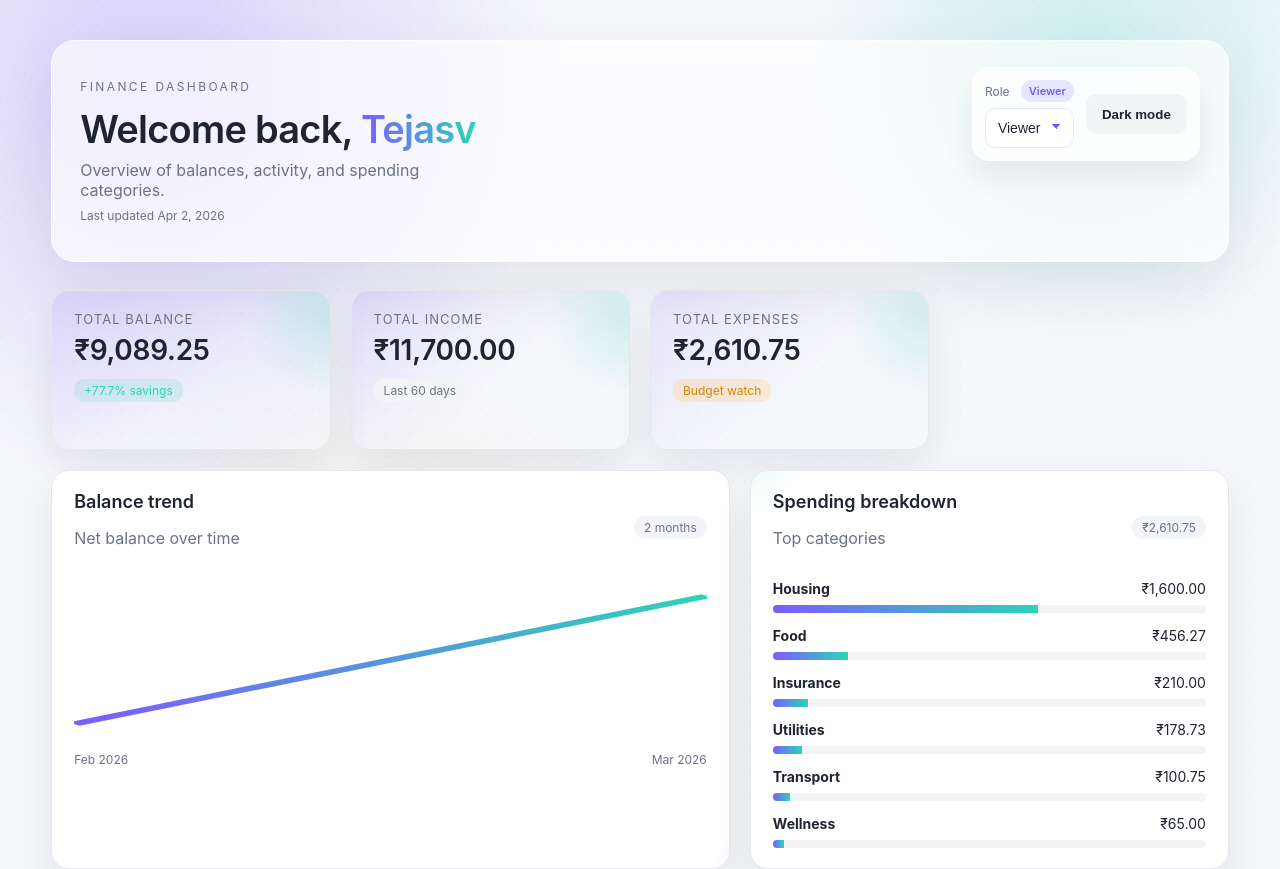
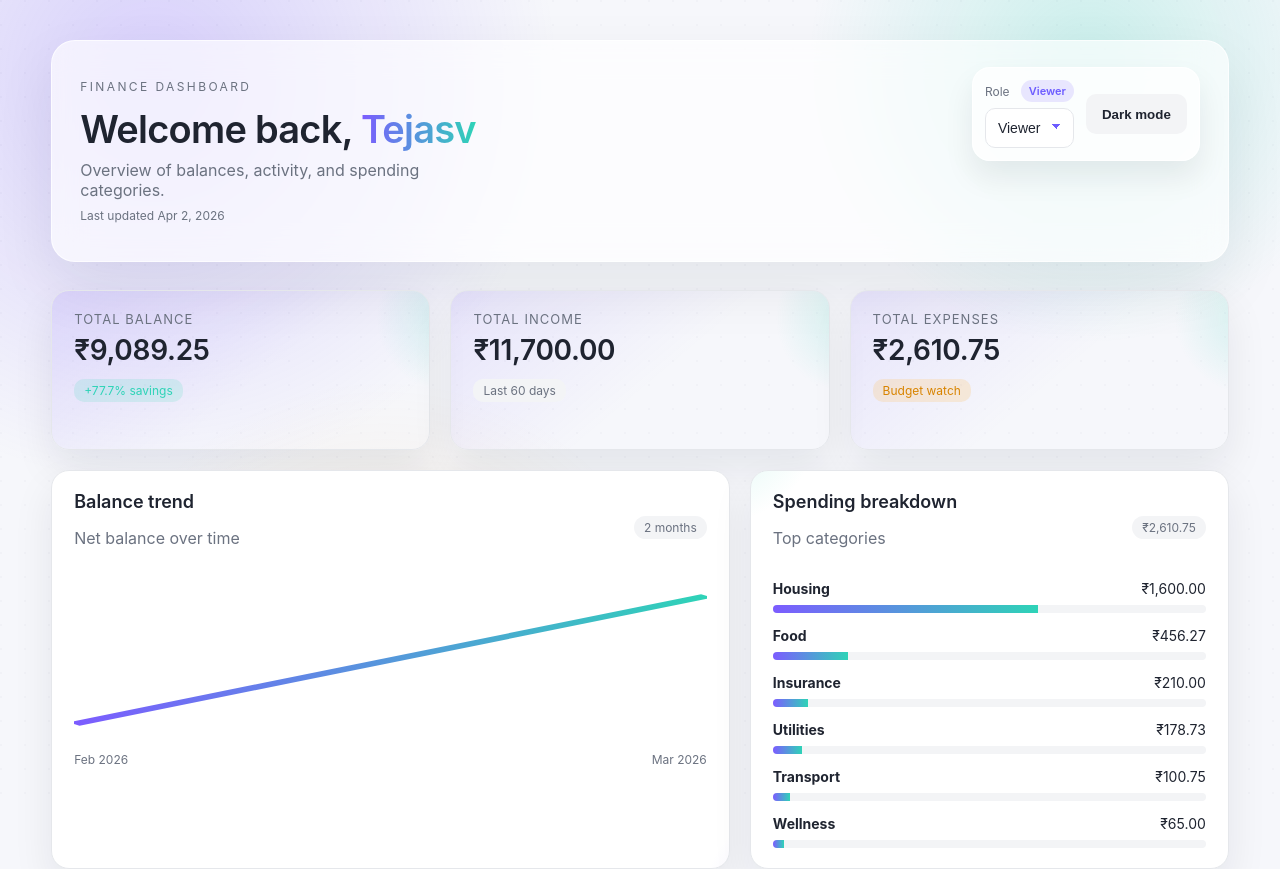
Before and after one commit to tejop123/finance-dashboard, a React app in the folder frontend/: page / in a window 1280 px wide. Shown: the top 869 px of the page. Built offline with nearby package versions, Linux system fonts and the light colour scheme; the HTML template or start-up script is replaced by a standard one.

Commit message:
Align summary cards to edges

```diff
--- a/frontend/src/App.css
+++ b/frontend/src/App.css
@@ -134,11 +134,12 @@
 }
 
 .summary {
-  grid-column: span 3;
+  grid-column: span 4;
   position: relative;
   overflow: hidden;
   padding: 24px 24px 22px;
   min-height: 160px;
+  width: 100%;
 }
 
 .trend {
```
